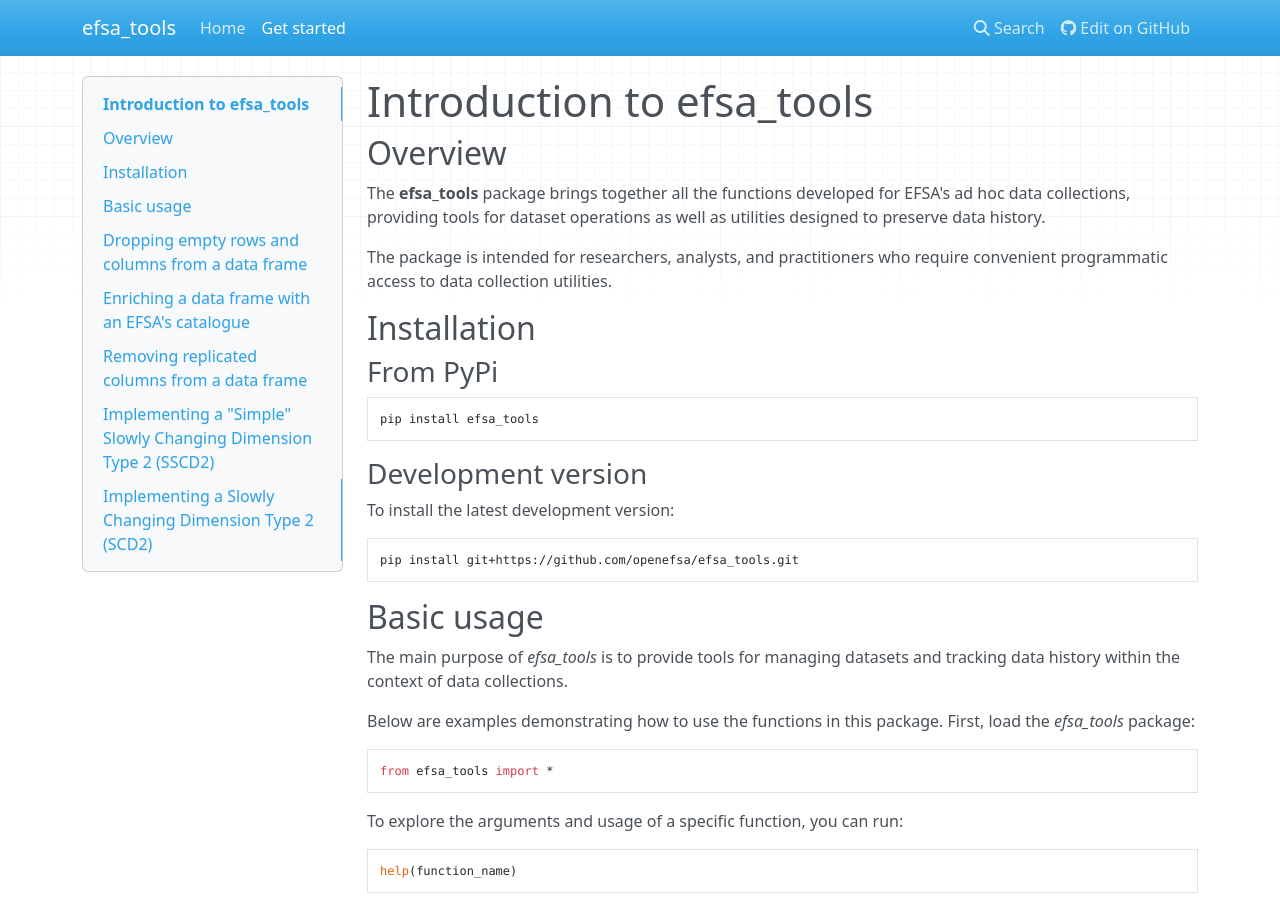
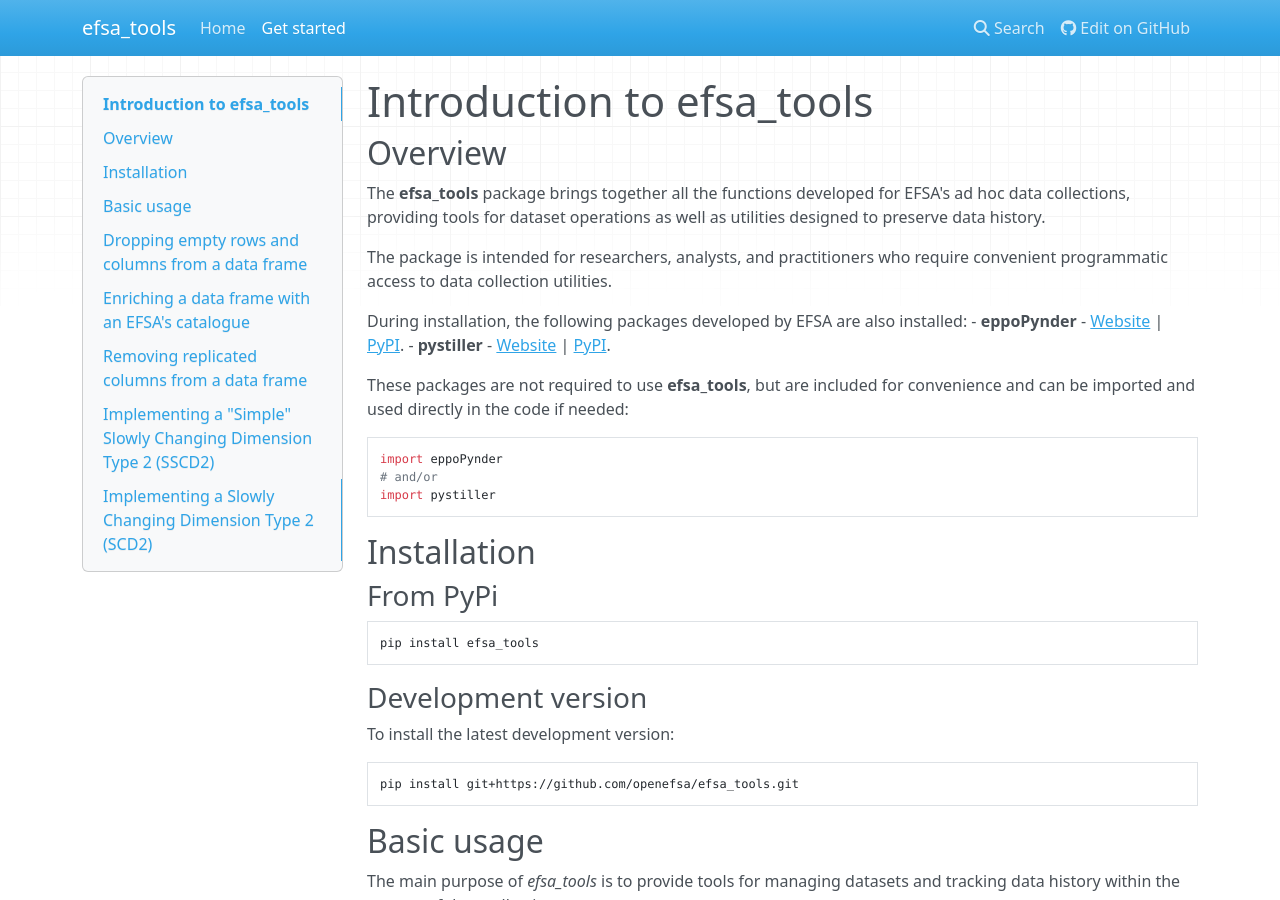
Before and after one commit to openefsa/efsa_tools, an MkDocs documentation site: the page built from docs/guide.md, in a window 1280 px wide and 900 px high. Built offline with MkDocs 1.6.1, drawn with Linux system fonts in a browser that asks for light colours; nearby versions of some CDN libraries.

Commit message:
Added eppoPynder and pystiller as dependencies. (#23)

````diff
--- a/docs/guide.md
+++ b/docs/guide.md
@@ -8,6 +8,20 @@
 
 The package is intended for researchers, analysts, and practitioners who
 require convenient programmatic access to data collection utilities.
+
+During installation, the following packages developed by EFSA are also
+installed:
+- **eppoPynder** - [Website](https://openefsa.github.io/eppoPynder/) | [PyPI](https://pypi.org/project/eppoPynder/).
+- **pystiller** - [Website](https://openefsa.github.io/pystiller/) | [PyPI](https://pypi.org/project/pystiller/).
+
+These packages are not required to use **efsa_tools**, but are included for
+convenience and can be imported and used directly in the code if needed:
+
+```python
+import eppoPynder
+# and/or
+import pystiller
+```
 
 ## Installation
 
--- a/pyproject.toml
+++ b/pyproject.toml
@@ -19,7 +19,9 @@
 requires-python = ">=3.11"
 dependencies = [
     "numpy>=2.0",
-    "pandas>=2.2"
+    "pandas>=2.2",
+    "eppoPynder>=2.0.0",
+    "pystiller>=1.0.0"
 ]
 
 [project.optional-dependencies]
````
Also changed, not shown: README.md (+14 -0 lines).
